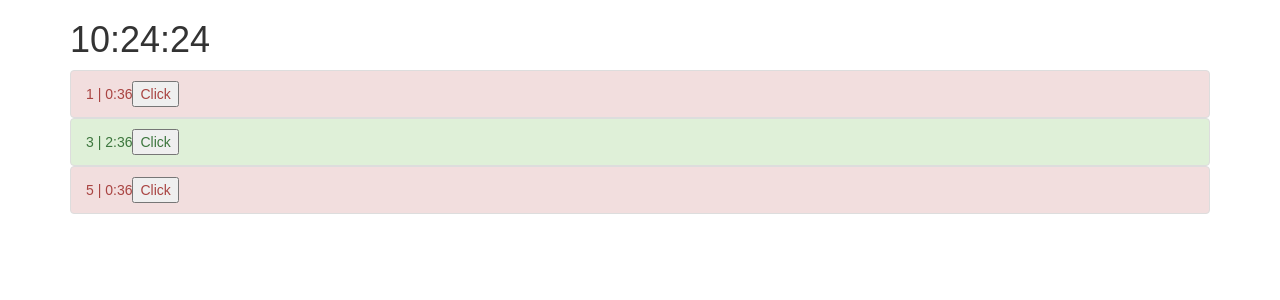
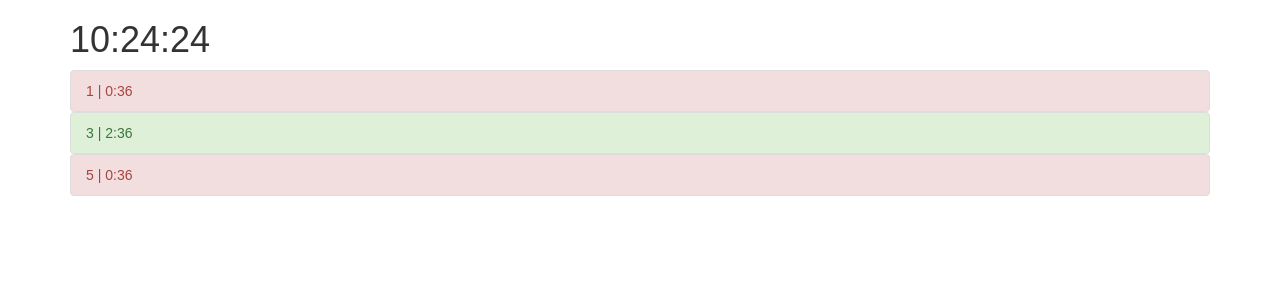
Before and after one commit to zrayyes/Candle-Timer-2, a React (Create React App) app: page / in a window 1280 px wide. Shown: the top 300 px of the page. Built offline with nearby package versions, Linux system fonts and the light colour scheme.

Commit message:
TimerItem vibrates at 1 minute mark

```diff
--- a/src/components/TimerItem.js
+++ b/src/components/TimerItem.js
@@ -13,21 +13,21 @@ class TimerItem extends Component {
         seconds = 60-time[2];
     };
 
-    vibrate(){
-        if(this.props.vibrate){
-            navigator.vibrate([300]);
+    notify(){
+        if(this.props.vibrate && ((minutes === 0) && (seconds === 59))){
+            navigator.vibrate(500);
         }
     }
 
     render() {
         this.doMath();
+        this.notify();
         return (
             <div>
                 <li className={(minutes > 0) ?
                     "list-group-item list-group-item-success" :
                     "list-group-item list-group-item-danger"}>
                     {this.props.minute} | {minutes}:{seconds}
-                    <button onClick={this.vibrate.bind(this)}>Click</button>
                 </li>
             </div>
         );
```
